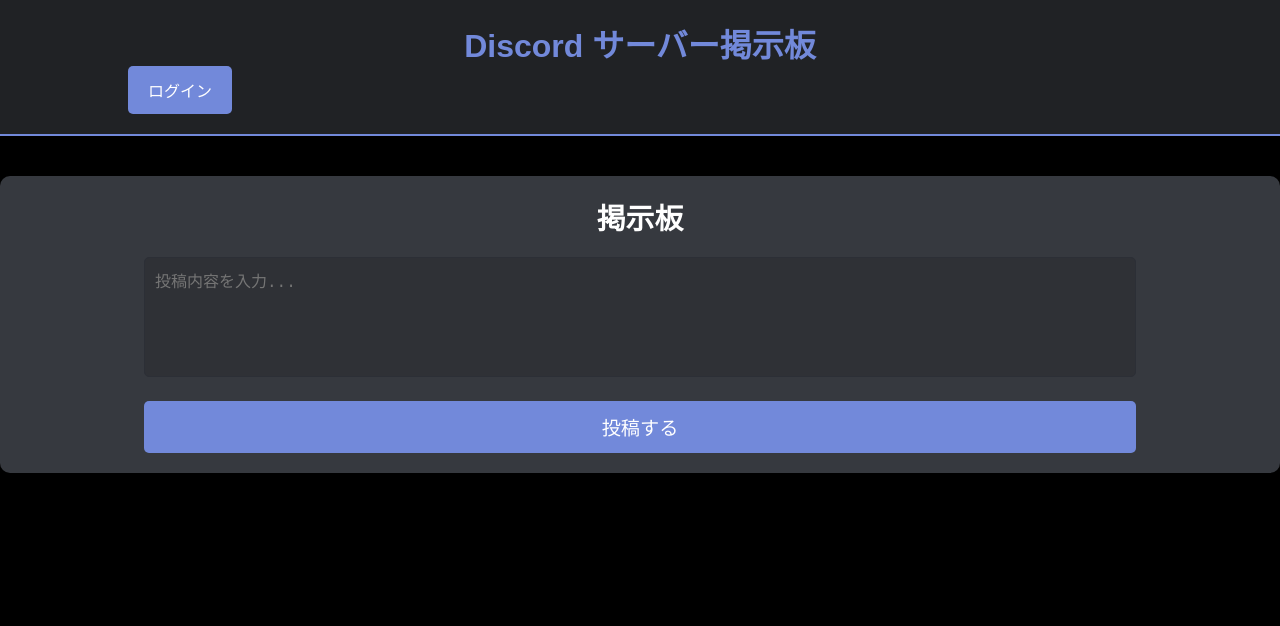
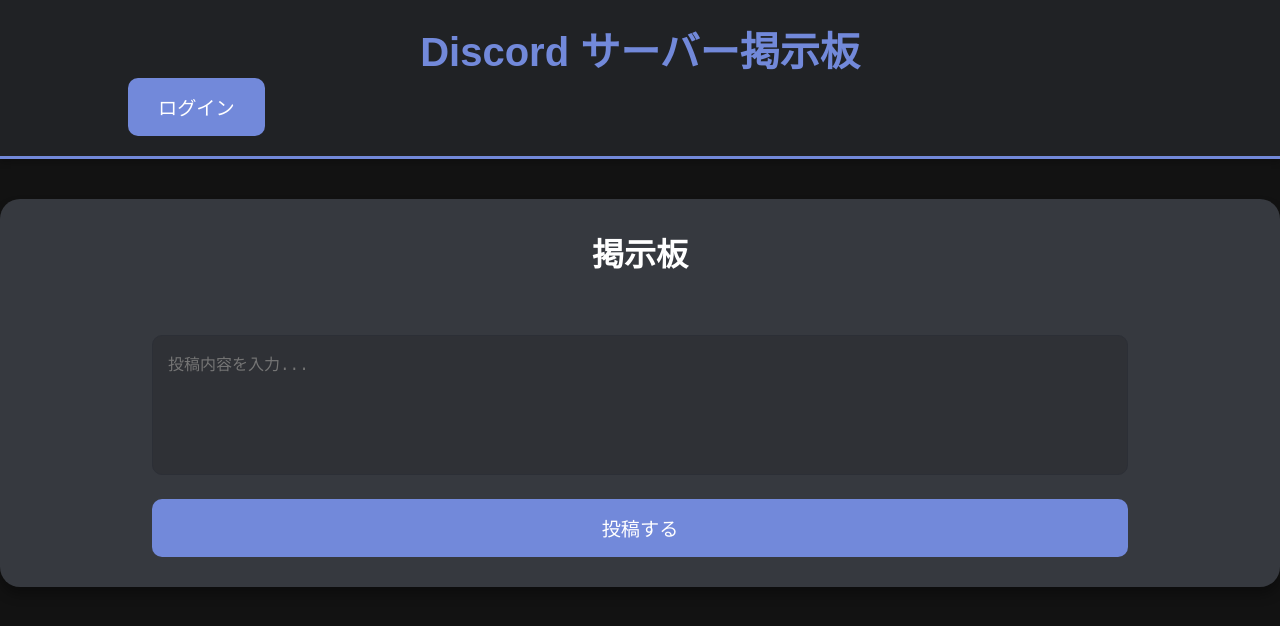
Before and after one commit to VibeShiftTeam/disccordboard, a plain HTML site: page dashbord/index.html in a window 1280 px wide. Both pictures are taken after a click on the button "ログイン". Drawn offline with Linux system fonts and the light colour scheme.

Commit message:
Update styles.css

```diff
--- a/dashbord/styles.css
+++ b/dashbord/styles.css
@@ -7,13 +7,13 @@
 
 body {
   font-family: 'Arial', sans-serif;
-  background-color: #000;
+  background-color: #121212;
   color: #dcddde;
   padding: 0;
   margin: 0;
+  transition: background-color 0.3s ease;
 }
 
-/* コンテナ */
 .container {
   width: 80%;
   margin: 0 auto;
@@ -23,82 +23,89 @@
 header {
   background-color: #202225;
   padding: 20px 0;
-  border-bottom: 2px solid #7289da;
+  border-bottom: 3px solid #7289da;
+  box-shadow: 0 4px 6px rgba(0, 0, 0, 0.2);
+  transition: all 0.3s ease;
 }
 
 header h1 {
   color: #7289da;
   text-align: center;
-  font-size: 2rem;
+  font-size: 2.5rem;
 }
 
 button {
   background-color: #7289da;
   color: white;
   border: none;
-  padding: 12px 20px;
-  font-size: 1rem;
+  padding: 15px 30px;
+  font-size: 1.2rem;
   cursor: pointer;
-  border-radius: 5px;
-  transition: background-color 0.3s;
+  border-radius: 10px;
+  transition: background-color 0.3s ease, transform 0.3s ease;
 }
 
 button:hover {
   background-color: #5b6eae;
+  transform: scale(1.05);
 }
 
 /* 掲示板セクション */
 .board-section {
   margin: 40px 0;
-  padding: 20px;
+  padding: 30px;
   background-color: #36393f;
-  border-radius: 10px;
+  border-radius: 20px;
+  box-shadow: 0 8px 12px rgba(0, 0, 0, 0.3);
 }
 
 .board-section h2 {
   text-align: center;
-  font-size: 1.8rem;
-  margin-bottom: 20px;
+  font-size: 2rem;
+  margin-bottom: 30px;
   color: #fff;
 }
 
+/* 投稿フォーム */
 .post-form-section {
   display: none; /* ログイン前は非表示 */
+  margin-top: 30px;
 }
 
 .post-form textarea {
   width: 100%;
-  height: 120px;
-  padding: 10px;
-  border-radius: 5px;
+  height: 140px;
+  padding: 15px;
+  border-radius: 10px;
   border: 1px solid #2c2f36;
   background-color: #2f3136;
   color: #dcddde;
   font-size: 1rem;
   margin-bottom: 20px;
   resize: none;
-  transition: border 0.3s;
+  transition: border-color 0.3s ease;
 }
 
 .post-form textarea:focus {
-  border: 1px solid #7289da;
+  border-color: #7289da;
   outline: none;
 }
 
 .post-form button {
   width: 100%;
-  padding: 12px;
+  padding: 15px;
   font-size: 1.2rem;
   background-color: #7289da;
   color: white;
-  border-radius: 5px;
+  border-radius: 10px;
   border: none;
   cursor: pointer;
-  transition: background-color 0.3s;
+  transition: background-color 0.3s ease, transform 0.3s ease;
 }
 
 .post-form button:hover {
   background-color: #5b6eae;
+  transform: scale(1.05);
 }
 
 /* 投稿カード */
@@ -110,25 +117,27 @@
 
 .post {
   background-color: #40444b;
-  padding: 15px;
-  border-radius: 8px;
+  padding: 20px;
+  border-radius: 15px;
   border: 1px solid #2c2f36;
-  transition: transform 0.3s;
+  transition: transform 0.3s ease, box-shadow 0.3s ease;
+  box-shadow: 0 4px 8px rgba(0, 0, 0, 0.1);
 }
 
 .post:hover {
   transform: scale(1.03);
+  box-shadow: 0 8px 16px rgba(0, 0, 0, 0.3);
 }
 
 .post .content {
   color: #dcddde;
-  font-size: 1rem;
-  line-height: 1.5;
+  font-size: 1.1rem;
+  line-height: 1.6;
 }
 
 .post .author {
   font-size: 0.9rem;
   color: #7289da;
   text-align: right;
-  margin-top: 10px;
+  margin-top: 15px;
 }
```
